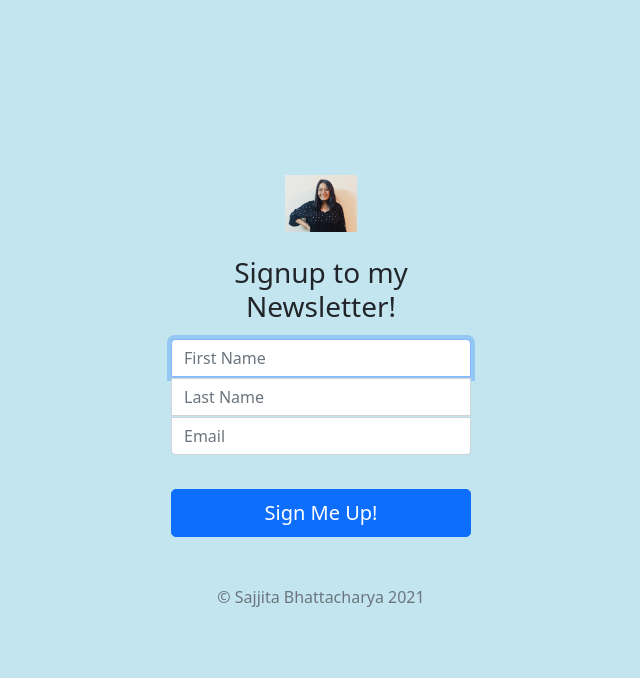
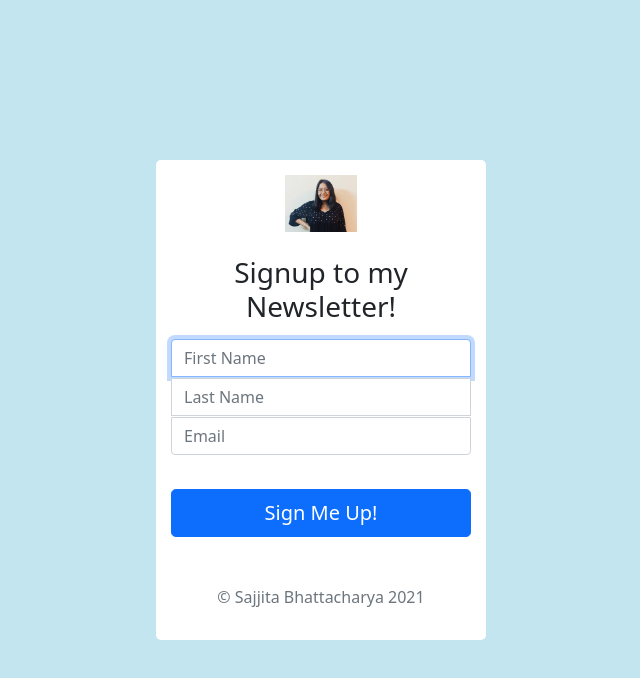
Before and after one commit to sajjitaaa/Newsletter-Signup, a website: page signup.html in a window 1280 px wide. Shown: the whole page, without its empty margins (319-959 px from the left). Drawn offline with nearby package versions, Linux system fonts and the light colour scheme.

Commit message:
Update signup.html

```diff
--- a/signup.html
+++ b/signup.html
@@ -72,7 +72,7 @@
     </style>
   </head>
   <body class="text-center" style="background-color: #c3e5f0">
-    <main class="form-signin">
+    <main class="form-signin" style="background-color: #ffff ; border-radius: 5px;">
       <form method="POST" action="/">
         <img
           class="mb-4"
```
